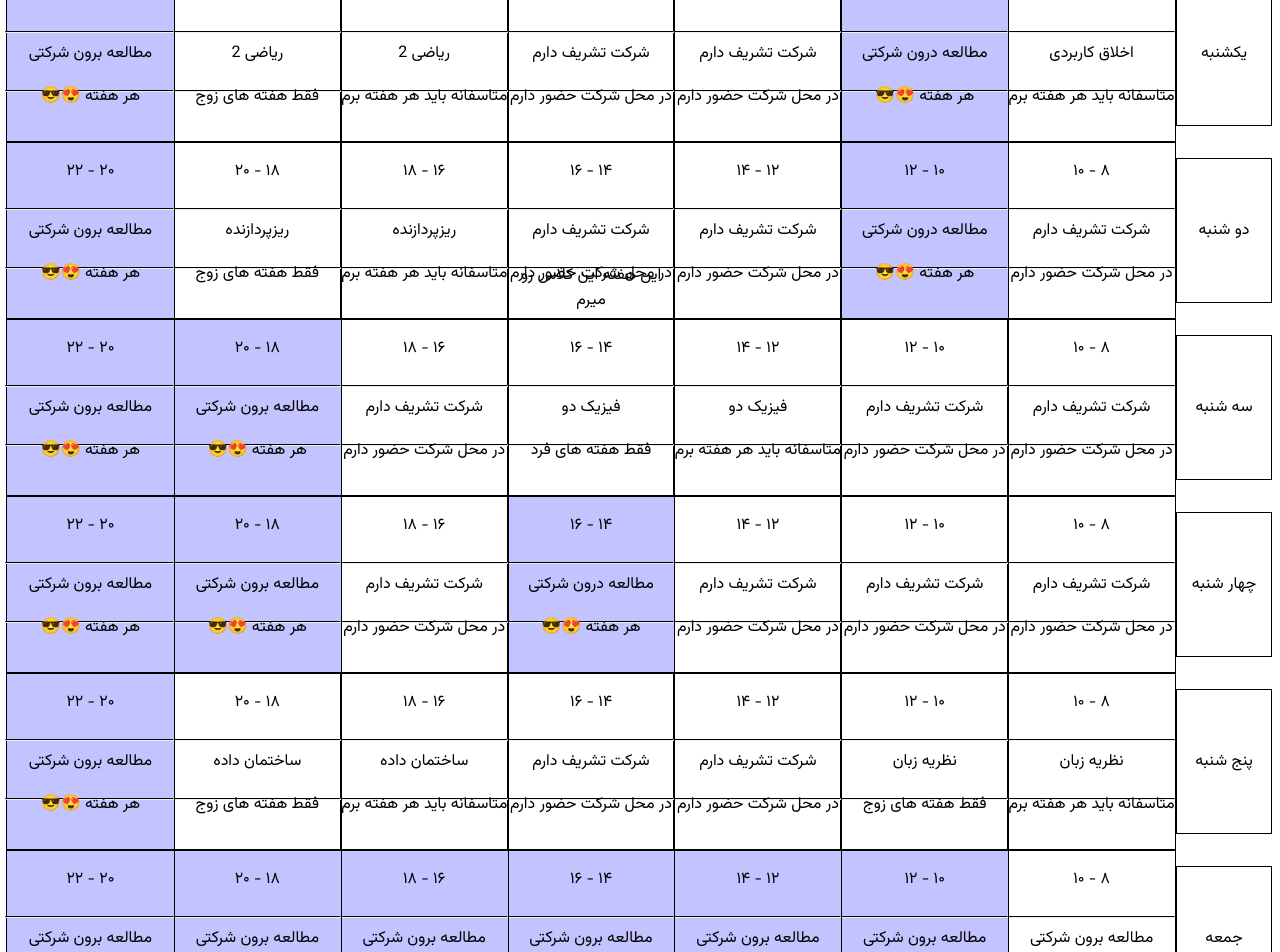
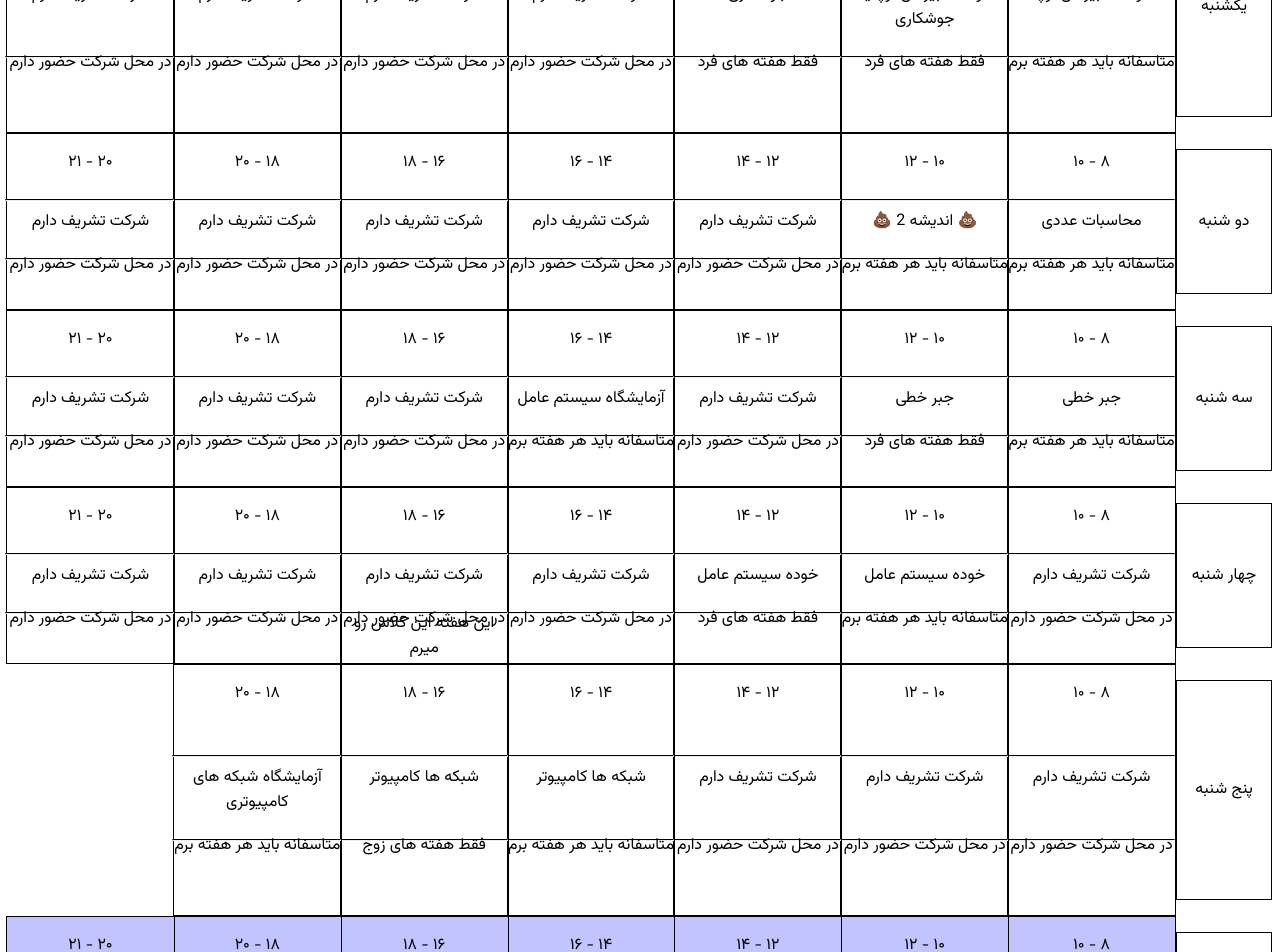
Before and after one commit to amirakbr/universitycalendar, a Next.js app: page / in a window 1280 px wide. Shown: the part 620-1572 px from the top of the page. Built offline with nearby package versions, Linux system fonts and the light colour scheme.

Commit message:
tsx : update my university calendar

```diff
--- a/app/page.tsx
+++ b/app/page.tsx
@@ -2,7 +2,7 @@
 import { Vazirmatn } from "next/font/google";
 import { useEffect, useState } from "react";
 const VazirFont = Vazirmatn({ subsets: ["arabic"] });
-let starterPoint = new Date("2023-09-23T01:00:00.000Z").getTime();
+let starterPoint = new Date("2024-02-24T01:00:00.000Z").getTime();
 let todayDate = new Date().getTime();
 let diffDaysPerMSec = new Date(todayDate - starterPoint).getTime();
 let weekType =
@@ -28,155 +28,131 @@
       dayTime: "یکشنبه",
       timeSlotsArray: [
         {
-          title: "اخلاق کاربردی",
+          title: "توسعه بیزنس نوپا",
           isEveryOtherWeek: "",
         },
         {
-          title: "مطالعه درون شرکتی",
-          isEveryOtherWeek: "practice",
+          title: "توسعه بیزنس نوپا یا جوشکاری",
+          isEveryOtherWeek: "فرد",
+        },
+        {
+          title: "جوشکاری",
+          isEveryOtherWeek: "فرد",
         },
         null,
         null,
-        {
-          title: "ریاضی 2",
-          isEveryOtherWeek: "",
-        },
-        {
-          title: "ریاضی 2",
-          isEveryOtherWeek: "زوج",
-        },
-        {
-          title: "مطالعه برون شرکتی",
-          isEveryOtherWeek: "practice",
-        },
+        null,
+        null,
       ],
     },
     {
       dayTime: "دو شنبه",
       timeSlotsArray: [
-        null,
         {
-          title: "مطالعه درون شرکتی",
-          isEveryOtherWeek: "practice",
+          title:"محاسبات عددی",
+          isEveryOtherWeek: "",
+        },
+        {
+          title:"💩 اندیشه 2 💩",
+          isEveryOtherWeek: "",
         },
         null,
         null,
-        {
-          title: "ریزپردازنده",
-          isEveryOtherWeek: "",
-        },
-        {
-          title: "ریزپردازنده",
-          isEveryOtherWeek: "زوج",
-        },
-        {
-          title: "مطالعه برون شرکتی",
-          isEveryOtherWeek: "practice",
-        },
+        null,
+        null,
+        null,
       ],
     },
     {
       dayTime: "سه شنبه",
       timeSlotsArray: [
-        null,
-        null,
         {
-          title: "فیزیک دو",
+          title: "جبر خطی",
           isEveryOtherWeek: "",
         },
         {
-          title: "فیزیک دو",
+          title: "جبر خطی",
           isEveryOtherWeek: "فرد",
         },
         null,
         {
-          title: "مطالعه برون شرکتی",
-          isEveryOtherWeek: "practice",
+          title: "آزمایشگاه سیستم عامل",
+          isEveryOtherWeek: "",
         },
-        {
-          title: "مطالعه برون شرکتی",
-          isEveryOtherWeek: "practice",
-        },
+        null,
+        null,
+        null,
       ],
     },
     {
       dayTime: "چهار شنبه",
       timeSlotsArray: [
         null,
+        {
+          title: "خوده سیستم عامل",
+          isEveryOtherWeek: "",
+        },
+        {
+          title: "خوده سیستم عامل",
+          isEveryOtherWeek: "فرد",
+        },
         null,
         null,
-        {
-          title: "مطالعه درون شرکتی",
-          isEveryOtherWeek: "practice",
-        },
         null,
-        {
-          title: "مطالعه برون شرکتی",
-          isEveryOtherWeek: "practice",
-        },
-        {
-          title: "مطالعه برون شرکتی",
-          isEveryOtherWeek: "practice",
-        },
+        null,
       ],
     },
     {
       dayTime: "پنج شنبه",
       timeSlotsArray: [
+        null,
+        null,
+        null,
         {
-          title: "نظریه زبان",
+          title: "شبکه ها کامپیوتر",
           isEveryOtherWeek: "",
         },
         {
-          title: "نظریه زبان",
-          isEveryOtherWeek: "زوج",
-        },
-        null,
-        null,
-        {
-          title: "ساختمان داده",
-          isEveryOtherWeek: "",
-        },
-        {
-          title: "ساختمان داده",
+          title: "شبکه ها کامپیوتر",
           isEveryOtherWeek: "زوج",
         },
         {
-          title: "مطالعه برون شرکتی",
-          isEveryOtherWeek: "practice",
+          title: "آزمایشگاه شبکه های کامپیوتری",
+          isEveryOtherWeek: "",
         },
+
       ],
     },
     {
       dayTime: "جمعه",
       timeSlotsArray: [
         {
-          title: "مطالعه برون شرکتی",
-          isEveryOtherWeek: "",
+          title: "کلپچ یه بناگوش دو تا زبون + پیاز",
+          isEveryOtherWeek: "offDay",
         },
         {
-          title: "مطالعه برون شرکتی",
-          isEveryOtherWeek: "practice",
+          title: "خواب بعد کلپچ",
+          isEveryOtherWeek: "offDay",
         },
         {
-          title: "مطالعه برون شرکتی",
-          isEveryOtherWeek: "practice",
+          title: "استراحت بعد کلپچ",
+          isEveryOtherWeek: "offDay",
         },
         {
-          title: "مطالعه برون شرکتی",
-          isEveryOtherWeek: "practice",
+          title: "مطالعه از روی roadmap.sh",
+          isEveryOtherWeek: "offDay",
         },
         {
-          title: "مطالعه برون شرکتی",
-          isEveryOtherWeek: "practice",
+          title: "مطالعه از روی roadmap.sh",
+          isEveryOtherWeek: "offDay",
         },
         {
-          title: "مطالعه برون شرکتی",
-          isEveryOtherWeek: "practice",
+          title: "گاهی جلسات adplist و گاهی کتاب",
+          isEveryOtherWeek: "offDay",
         },
         {
-          title: "مطالعه برون شرکتی",
-          isEveryOtherWeek: "practice",
+          title: "مطالعه کتاب",
+          isEveryOtherWeek: "offDay",
         },
       ],
     },
@@ -208,13 +184,6 @@
           تا به الان {Math.ceil(diffDaysPerMSec / (1000 * 60 * 60 * 24) / 7)}{" "}
           هفته آموزشی را گذرانیده ام
         </span>
-      </p>
-      <p className="text-2xl border p-2 rounded">
-        در تایم های مطالعه درون شرکتی بنده به مطالعه موارد تخصصی مربوط به کارم
-        میپردازم ، مثلا در حال حاظر در حال انجام{" "}
-        {"خواندن کتاب you dont know js"} هستم . در تایم های برون شرکتی هم همون
-        موارد میپردازم صرفا درون و برون شرکت رو جدا کردم تا اگر مخالفتی با
-        مطالعه بنده در تایم های درون شرکت هست من را مطلع کنند
       </p>
       <span>این هفته ، هفته ی {weekType} میباشد</span>
       <div className="flex items-center gap-4">
@@ -256,7 +225,7 @@
         </div>
       </div>
       <p className="text-sm">
-        در ابتدا باید گفت این برنامه هفتگی هیچ کاربردی ندارد و صرفا بابت مطلع
+        این برنامه هفتگی هیچ کاربردی ندارد و صرفا بابت مطلع
         کردن خودم و همکارانم ساخته شده است
       </p>
     </div>
@@ -289,7 +258,7 @@
 }: {
   timeSlotsArray?: { title: string; isEveryOtherWeek: string }[] | any;
 }) => {
-  const timeSlotsHours = [10, 12, 14, 16, 18, 20, 22];
+  const timeSlotsHours = [8,10, 12, 14, 16, 18, 20, 21];
   return (
     <div className="grid grid-cols-7 gap-2">
       {timeSlotsArray &&
@@ -298,7 +267,7 @@
             className={`font-medium text-center border rounded p-2 w-full gap-2 grid grid-cols-1 relative grid-rows-[1fr_2px_1fr_2px_1fr] ${
               item?.title ? "bg-red-200" : "bg-green-200"
             } ${
-              item?.isEveryOtherWeek === "practice"
+              item?.isEveryOtherWeek === "practice" || item?.isEveryOtherWeek === "offDay"
                 ? "practice"
                 : item?.isEveryOtherWeek
                 ? "bg-yellow-200"
@@ -306,8 +275,8 @@
             }`}
           >
             <p>
-              {Number(timeSlotsHours[id] - 2).toLocaleString("fa-IR")} -{" "}
-              {Number(timeSlotsHours[id]).toLocaleString("fa-IR")}
+              {Number(timeSlotsHours[id]).toLocaleString("fa-IR")} -{" "}
+              {Number(timeSlotsHours[id+1]).toLocaleString("fa-IR")}
             </p>
             <hr className="border-t w-full" />
             <p>{item?.title ?? "شرکت تشریف دارم"}</p>
@@ -319,7 +288,7 @@
             )}
             {item?.isEveryOtherWeek ? (
               <span className="text-sm">
-                {item?.isEveryOtherWeek === "practice"
+                {item?.isEveryOtherWeek === "practice" || item?.isEveryOtherWeek === "offDay"
                   ? "هر هفته 😍😎"
                   : `فقط هفته های ${item.isEveryOtherWeek}`}
               </span>
```
